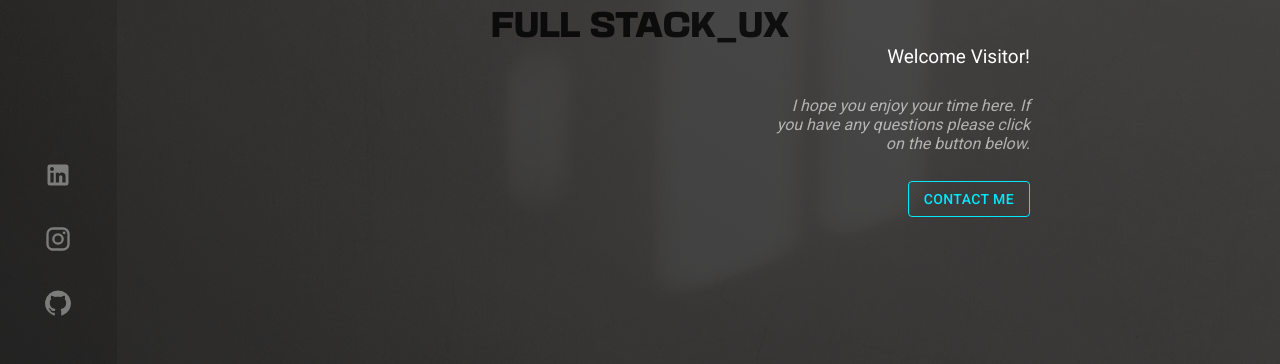
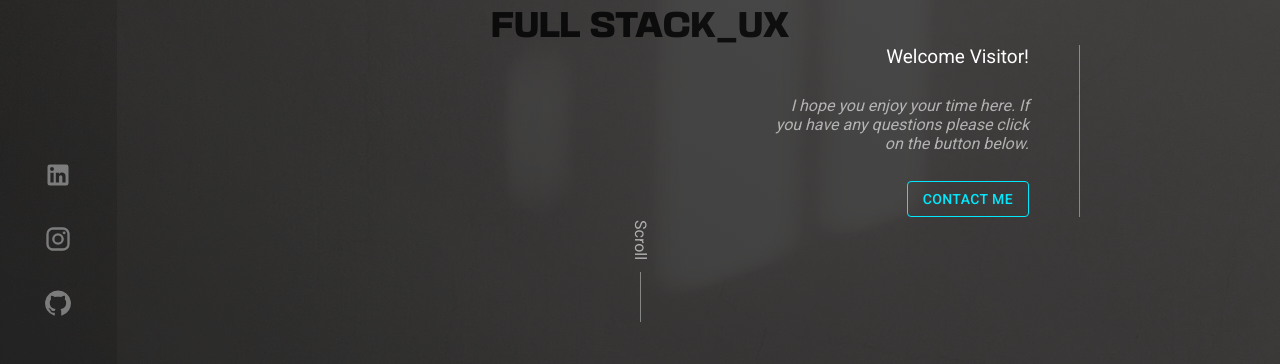
Before and after one commit to DanielKanyo/site-23, a React (Create React App) app: page / in a window 1280 px wide. Shown: the part 433-797 px from the top of the page. Built offline with nearby package versions, Linux system fonts and the light colour scheme.

Commit message:
Scroll text with line, css fixes

```diff
--- a/src/App/Components/Landing/Landing.css
+++ b/src/App/Components/Landing/Landing.css
@@ -76,13 +76,15 @@
 
 .landing .welcome-msg {
     position: absolute;
-    right: 250px;
+    right: 200px;
     bottom: 150px;
     max-width: 255px;
     z-index: 5;
     text-align: right;
     color: white;
-    font-family: "Roboto","Helvetica","Arial",sans-serif;
+    font-family: 'Roboto','Helvetica','Arial',sans-serif;
+    border-right: 1px solid rgb(255, 255, 255, 0.4);
+    padding-right: 50px;
 }
 
 .landing .welcome-title {
@@ -108,3 +110,32 @@
 .landing .welcome-btn button:hover {
     background-color: rgba(0, 0, 0, 0.04);
 }
+
+.landing .scroll {
+    position: absolute;
+    bottom: 0;
+    left: 0;
+    width: 100%;
+    display: flex;
+    justify-content: center;
+    align-items: center;
+    padding: 45px 0;
+    flex-direction: column;
+    pointer-events: none;
+}
+
+.landing .scroll .text {
+    writing-mode: tb-rl;
+    font-family: 'Roboto','Helvetica','Arial',sans-serif;
+    color: white;
+    opacity: 0.6;
+    pointer-events: all;
+}
+
+.landing .scroll .line {
+    width: 1px;
+    height: 50px;
+    background-color: white;
+    opacity: 0.4;
+    margin-top: 12px;
+}
--- a/src/App/Components/Landing/Landing.jsx
+++ b/src/App/Components/Landing/Landing.jsx
@@ -46,6 +46,10 @@ const Landing = () => {
                     <Button variant='outlined'>Contact me</Button>
                 </div>
             </div>
+            <div className='scroll'>
+                <div className='text'>Scroll</div>
+                <div className='line'></div>
+            </div>
         </div>
     );
 }
--- a/src/App/Components/Navigation/Navigation.css
+++ b/src/App/Components/Navigation/Navigation.css
@@ -14,4 +14,5 @@
 
 .navigation button:hover {
     background-color: rgba(0, 0, 0, 0.04);
+    opacity: 1;
 }
```
